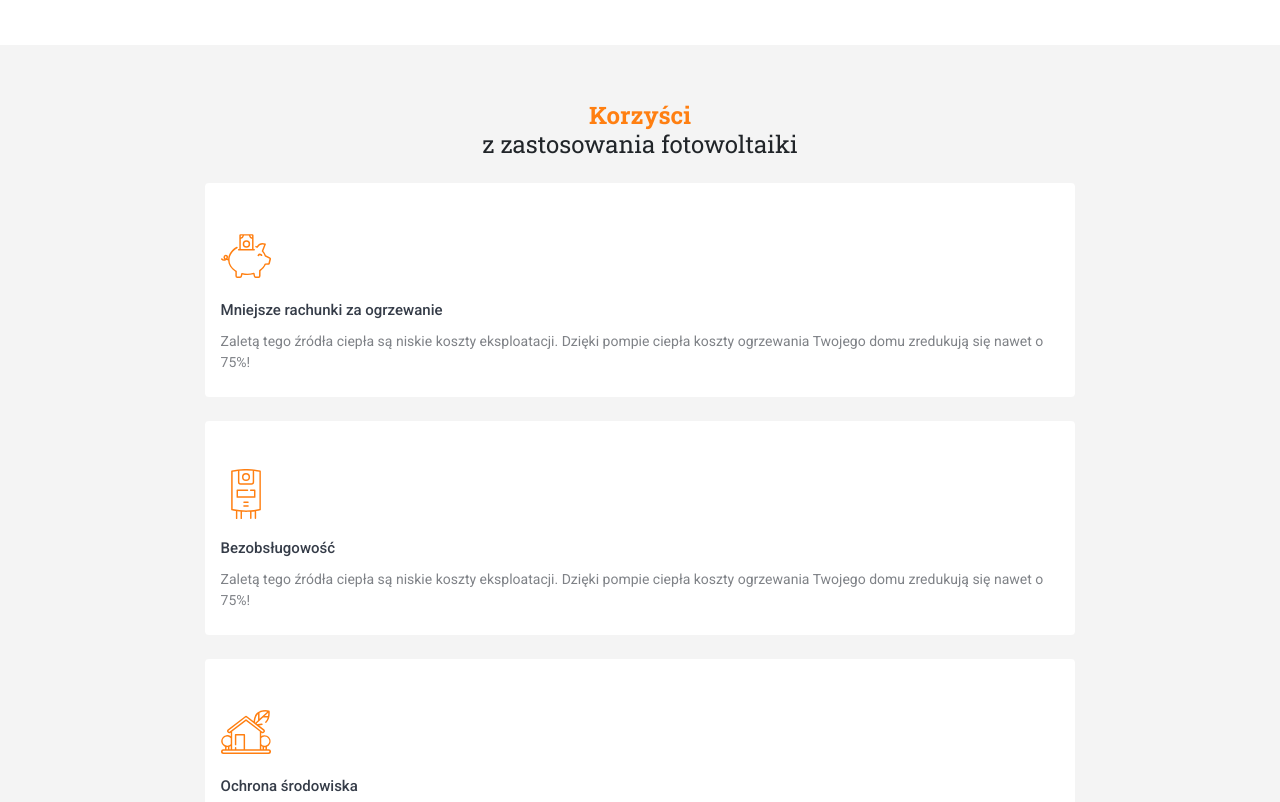
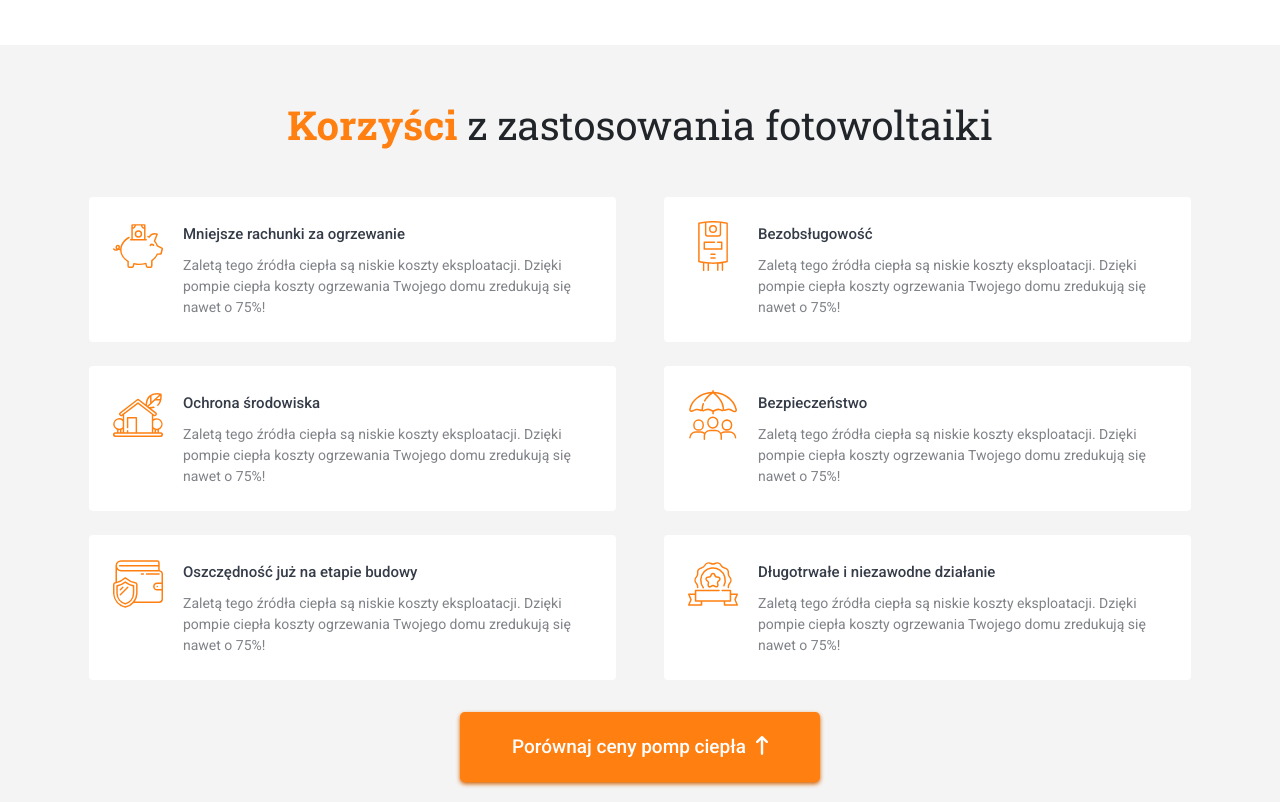
Before and after one commit to tomi0505/pompy-ciepla, a website built with webpack: page src/template.html in a window 1280 px wide. Shown: the part 2680-3482 px from the top of the page. Built offline with nearby package versions, Linux system fonts and the light colour scheme.

Commit message:
benefits-b md done

```diff
--- a/src/styles/index.scss
+++ b/src/styles/index.scss
@@ -5,6 +5,10 @@
 //BOOTSTRAP
 .container {
   max-width: 950px !important;
+
+  &--biggest {
+    max-width: 1150px !important;
+  }
 }
 
 .accordion-button {
@@ -525,10 +529,8 @@ body {
 }
 
 .accordion-item-b {
-  @media(min-width: 768px) {
-    border-left: 0;
-    border-right: 0;
-  }
+  border-left: 0;
+  border-right: 0;
 
   &:first-child {
     border-top: 0;
@@ -611,6 +613,10 @@ body {
   &__title {
     @include rem(24);
     font-family: 'Roboto Slab', serif;
+
+    @media(min-width: 768px) {
+      @include rem(40);
+    }
   }
 
   &__highlight {
@@ -620,8 +626,20 @@ body {
 }
 
 .benefits-box-b {
+  @media(min-width: 768px) {
+    display: grid;
+    grid-template-columns: auto auto;
+    align-content: center;
+  }
+
   &__img-container {
     max-width: 50px;
+
+    @media(min-width: 768px) {
+      width: 50px;
+      grid-row: 1/3;
+      margin-right: 20px;
+    }
   }
 
   &__title {
@@ -633,6 +651,10 @@ body {
   &__subtitle {
     @include rem(14);
     color: $sec-color-6;
+
+    @media(min-width: 768px) {
+      grid-column: 2/3;
+    }
   }
 }
 
--- a/src/template.html
+++ b/src/template.html
@@ -493,49 +493,49 @@
 				</div>
 			</div>
 			<div class="container-fluid py-4 py-md-5 px-3 benefits-b">
-				<div class="container">
+				<div class="container container--biggest">
 					<div class="row">
 						<div class="col-12">
-							<h2 class="mt-2 mb-4 text-center benefits-b__title"><span class="d-block benefits-b__highlight">Korzyści</span> z zastosowania fotowoltaiki</h2>
+							<h2 class="mt-2 mb-4 mb-md-5 text-center benefits-b__title"><span class="d-block d-md-inline-block benefits-b__highlight">Korzyści</span> z zastosowania fotowoltaiki</h2>
 						</div>
 					</div>
 					<div class="row">
-						<section class="col-11 mx-auto mb-4 pt-5 pb-4 px-3 rounded bg-white benefits-box-b">
+						<section class="col-11 mx-auto mb-4 pt-5 pb-4 px-3 rounded bg-white col-md-5 p-md-4 px-md-4 mx-md-4 flex-md-grow-1 benefits-box-b">
 							<figure class="rounded-circle benefits-box-b__img-container">
 								<img src="img/mniejsze-rachunki.svg" class="img-fluid benefits-box-b__img-item" alt="mniejsze rachunki">
 							</figure>
 							<h3 class="py-1 benefits-box-b__title">Mniejsze rachunki za ogrzewanie</h3>
 							<p class="mb-0 benefits-box-b__subtitle">Zaletą tego źródła ciepła są niskie koszty eksploatacji. Dzięki pompie ciepła koszty ogrzewania Twojego domu zredukują się nawet o 75%!</p>
 						</section>
-						<section class="col-11 mx-auto mb-4 pt-5 pb-4 px-3 rounded bg-white benefits-box-b">
+						<section class="col-11 mx-auto mb-4 pt-5 pb-4 px-3 rounded bg-white col-md-5 p-md-4 px-md-4 mx-md-4 flex-md-grow-1 benefits-box-b">
 							<figure class="rounded-circle benefits-box-b__img-container">
 								<img src="img/bezobslugowosc.svg" class="img-fluid benefits-box-b__img-item" alt="bezobslugowosc">
 							</figure>
 							<h3 class="py-1 benefits-box-b__title">Bezobsługowość</h3>
 							<p class="mb-0 benefits-box-b__subtitle">Zaletą tego źródła ciepła są niskie koszty eksploatacji. Dzięki pompie ciepła koszty ogrzewania Twojego domu zredukują się nawet o 75%!</p>
 						</section>
-						<section class="col-11 mx-auto mb-4 pt-5 pb-4 px-3 rounded bg-white benefits-box-b">
+						<section class="col-11 mx-auto mb-4 pt-5 pb-4 px-3 rounded bg-white col-md-5 p-md-4 px-md-4 mx-md-4 flex-md-grow-1 benefits-box-b">
 							<figure class="rounded-circle benefits-box-b__img-container">
 								<img src="img/ochrona-srodowiska.svg" class="img-fluid benefits-box-b__img-item" alt="ochrona-srodowiska">
 							</figure>
 							<h3 class="py-1 benefits-box-b__title">Ochrona środowiska</h3>
 							<p class="mb-0 benefits-box-b__subtitle">Zaletą tego źródła ciepła są niskie koszty eksploatacji. Dzięki pompie ciepła koszty ogrzewania Twojego domu zredukują się nawet o 75%!</p>
 						</section>
-						<section class="col-11 mx-auto mb-4 pt-5 pb-4 px-3 rounded bg-white benefits-box-b">
+						<section class="col-11 mx-auto mb-4 pt-5 pb-4 px-3 rounded bg-white col-md-5 p-md-4 px-md-4 mx-md-4 flex-md-grow-1 benefits-box-b">
 							<figure class="rounded-circle benefits-box-b__img-container">
 								<img src="img/bezpieczenstwo.svg" class="img-fluid benefits-box-b__img-item" alt="bezpieczeństwo">
 							</figure>
 							<h3 class="py-1 benefits-box-b__title">Bezpieczeństwo</h3>
 							<p class="mb-0 benefits-box-b__subtitle">Zaletą tego źródła ciepła są niskie koszty eksploatacji. Dzięki pompie ciepła koszty ogrzewania Twojego domu zredukują się nawet o 75%!</p>
 						</section>
-						<section class="col-11 mx-auto mb-4 pt-5 pb-4 px-3 rounded bg-white benefits-box-b">
+						<section class="col-11 mx-auto mb-4 pt-5 pb-4 px-3 rounded bg-white col-md-5 p-md-4 px-md-4 mx-md-4 flex-md-grow-1 benefits-box-b">
 							<figure class="rounded-circle benefits-box-b__img-container">
 								<img src="img/oszczednosc.svg" class="img-fluid benefits-box-b__img-item" alt="oszczędność już na etapie budowy">
 							</figure>
 							<h3 class="py-1 benefits-box-b__title">Oszczędność już na etapie budowy</h3>
 							<p class="mb-0 benefits-box-b__subtitle">Zaletą tego źródła ciepła są niskie koszty eksploatacji. Dzięki pompie ciepła koszty ogrzewania Twojego domu zredukują się nawet o 75%!</p>
 						</section>
-						<section class="col-11 mx-auto mb-4 pt-5 pb-4 px-3 rounded bg-white benefits-box-b">
+						<section class="col-11 mx-auto mb-4 pt-5 pb-4 px-3 rounded bg-white col-md-5 p-md-4 px-md-4 mx-md-4 flex-md-grow-1 benefits-box-b">
 							<figure class="rounded-circle benefits-box-b__img-container">
 								<img src="img/dlugotrwale-dzialanie.svg" class="img-fluid benefits-box-b__img-item" alt="długotrwałe i niezawodne działanie">
 							</figure>
```
